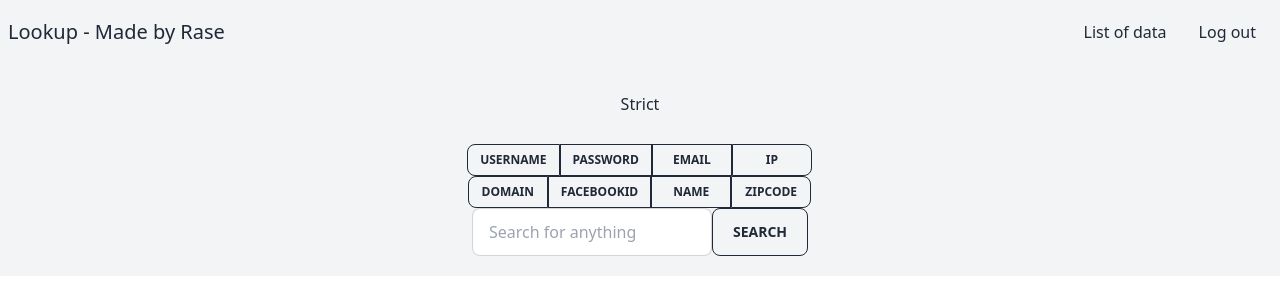
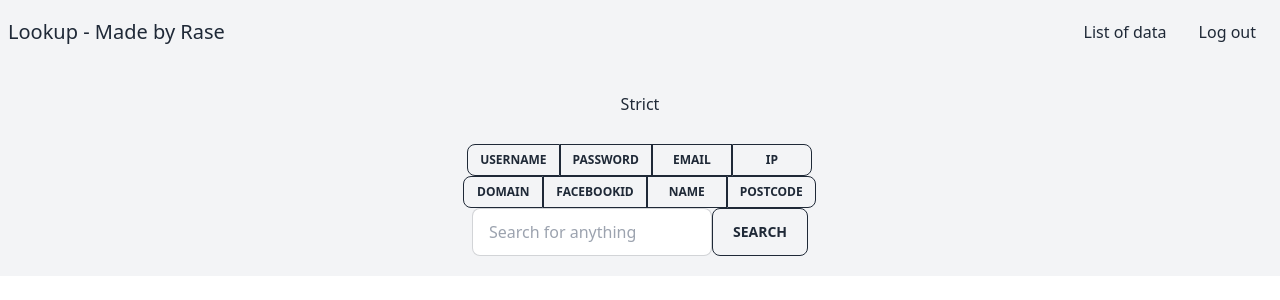
Before and after one commit to 52617365/Lookup, a Next.js app: page /lookup in a window 1280 px wide. Shown: the top 300 px of the page. Built offline with nearby package versions, Linux system fonts and the light colour scheme.

Commit message:
fixed invalid key in zipcode.
Signed-off-by: 52617365 <rasengithub@protonmail.com>

```diff
--- a/components/LookUpOptionButtons.tsx
+++ b/components/LookUpOptionButtons.tsx
@@ -78,8 +78,8 @@ export default function LookUpOptionButtons({
                     style={{minWidth: 80}}
                     type="radio"
                     name="options"
-                    value={"postcode"}
-                    data-title={"zipcode"}
+                    value={"zipcode"}
+                    data-title={"postcode"}
                     className="btn btn-outline btn-sm text-xs hover:bg-gray-200"
                 />
             </div>
```
